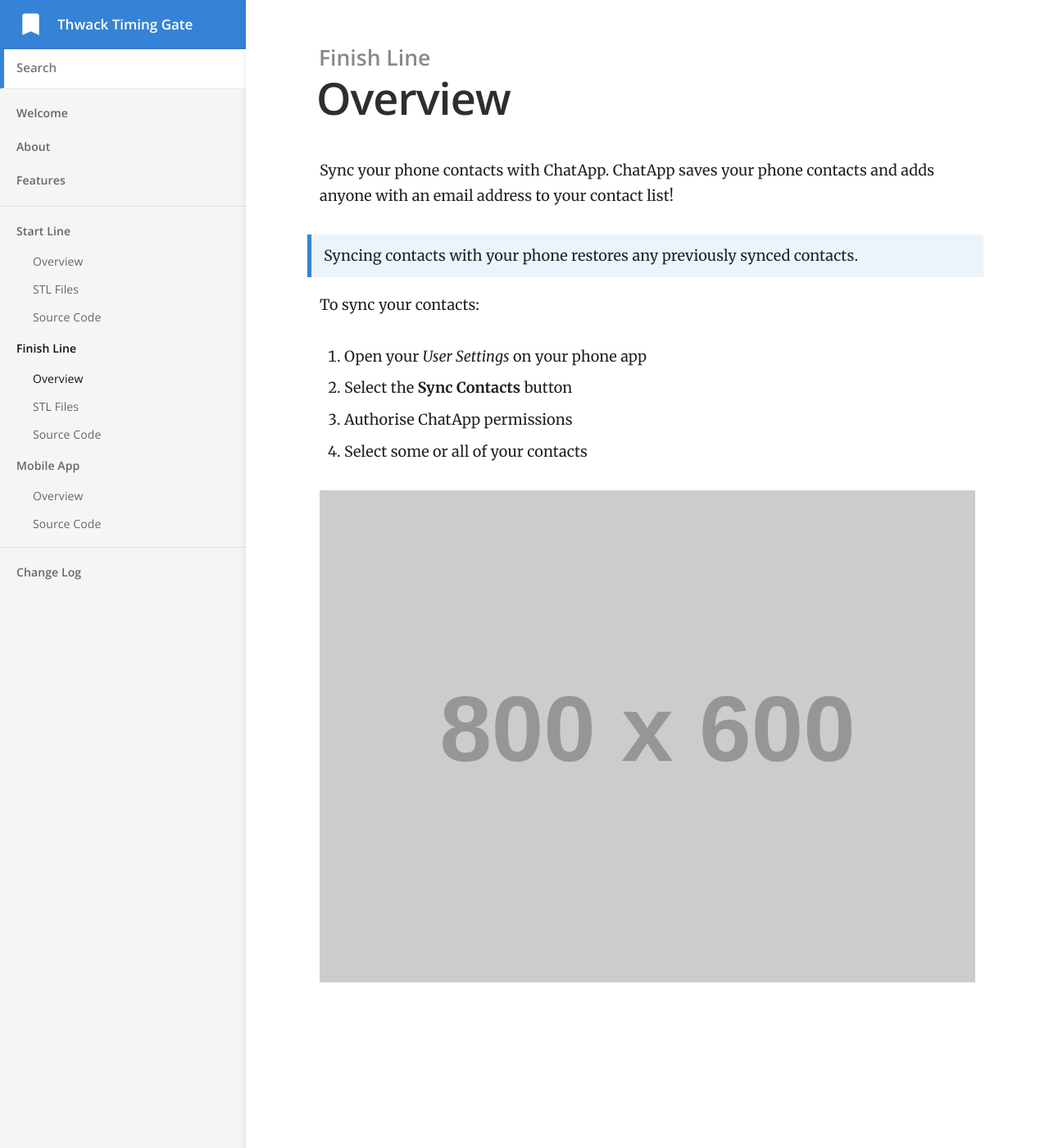
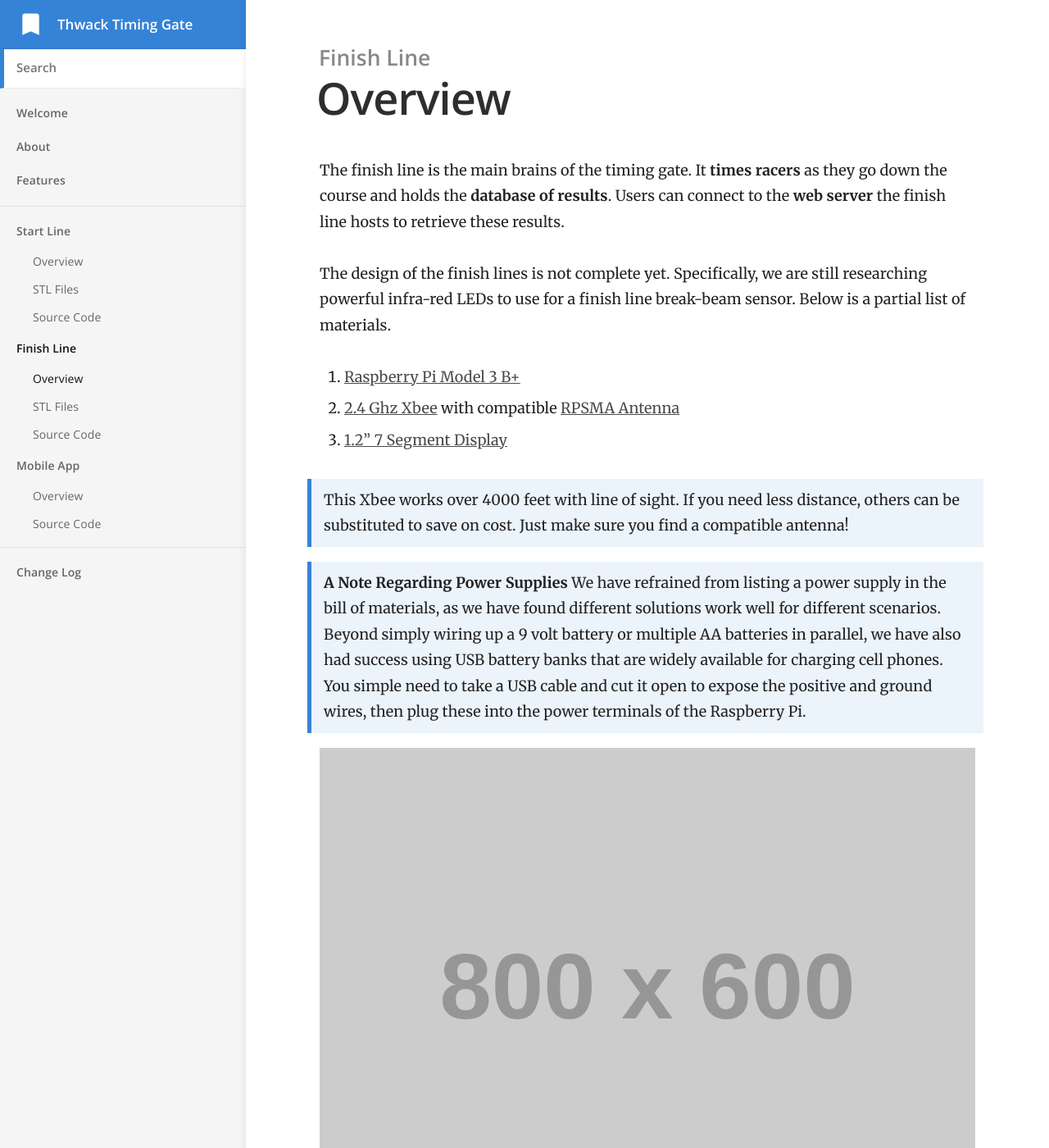
Before and after one commit to P-bibs/ThwackTimingSystems.github.io, a Jekyll site: the page built from _docs/2finishLine/overview.md, in a window 1280 px wide and 1400 px high. Shown: the whole window at 82% size. Built offline with Jekyll 4.4.1, drawn with Linux system fonts in a browser that asks for light colours.

Commit message:
Updated Info

```diff
--- a/_docs/2finishLine/overview.md
+++ b/_docs/2finishLine/overview.md
@@ -4,15 +4,23 @@
 order: 1
 ---
 
-Sync your phone contacts with ChatApp. ChatApp saves your phone contacts and adds anyone with an email address to your contact list!
 
-> Syncing contacts with your phone restores any previously synced contacts.
+The finish line is the main brains of the timing gate. It **times racers** as they go down the course and holds the **database of results**. Users can connect to the **web server** the finish line hosts to retrieve these results.
 
-To sync your contacts:
+The design of the finish lines is not complete yet. Specifically, we are still researching powerful infra-red LEDs to use for a finish line break-beam sensor. Below is a partial list of materials.
+1. [Raspberry Pi Model 3 B+](piLink)
+1. [2.4 Ghz Xbee](xbeeLink) with compatible [RPSMA Antenna](antennaLink)
+1. [1.2" 7 Segment Display](displayLink)
 
-1. Open your *User Settings* on your phone app
-2. Select the **Sync Contacts** button
-3. Authorise ChatApp permissions
-4. Select some or all of your contacts
+> This Xbee works over 4000 feet with line of sight. If you need less distance, others can be substituted to save on cost. Just make sure you find a compatible antenna!
+
+> **A Note Regarding Power Supplies**
+> We have refrained from listing a power supply in the bill of materials, as we have found different solutions work well for different scenarios. Beyond simply wiring up a 9 volt battery or multiple AA batteries in parallel, we have also had success using USB battery banks that are widely available for charging cell phones. You simple need to take a USB cable and cut it open to expose the positive and ground wires, then plug these into the power terminals of the Raspberry Pi.
+
 
 ![](//placehold.it/800x600)
+
+[piLink]: https://www.raspberrypi.org/products/raspberry-pi-3-model-b-plus/
+[xbeeLink]: https://www.mouser.com/ProductDetail/Digi-International/XB24CDMSIT-001/?qs=XmMZR4xR0DDHBWHJZQYv7A%3d%3d&utm_source=eciaauthorized&utm_medium=aggregator&utm_campaign=XB24CDMSIT-001&utm_term=XB24CDMSIT-001&utm_content=Digi-International
+[antennaLink]: https://www.sparkfun.com/products/558
+[displayLink]: https://www.adafruit.com/product/1270
```
Also changed, not shown: Features.md (+7 -5 lines), _docs/1startLine/overview.md (+4 -11 lines), _docs/2finishLine/sourceCode.md (+4 -4 lines), _docs/2finishLine/stlFiles.md (+1 -11 lines).
